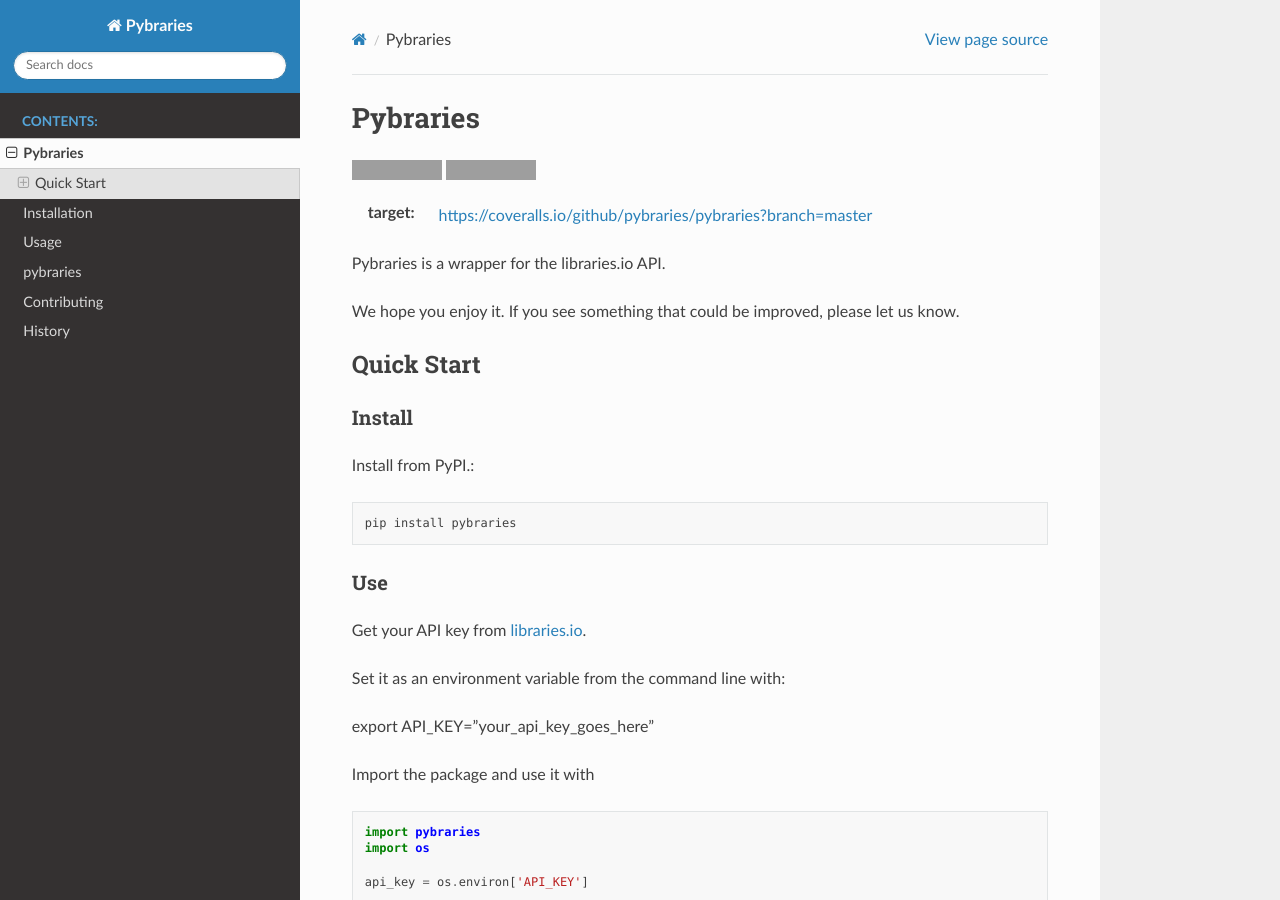
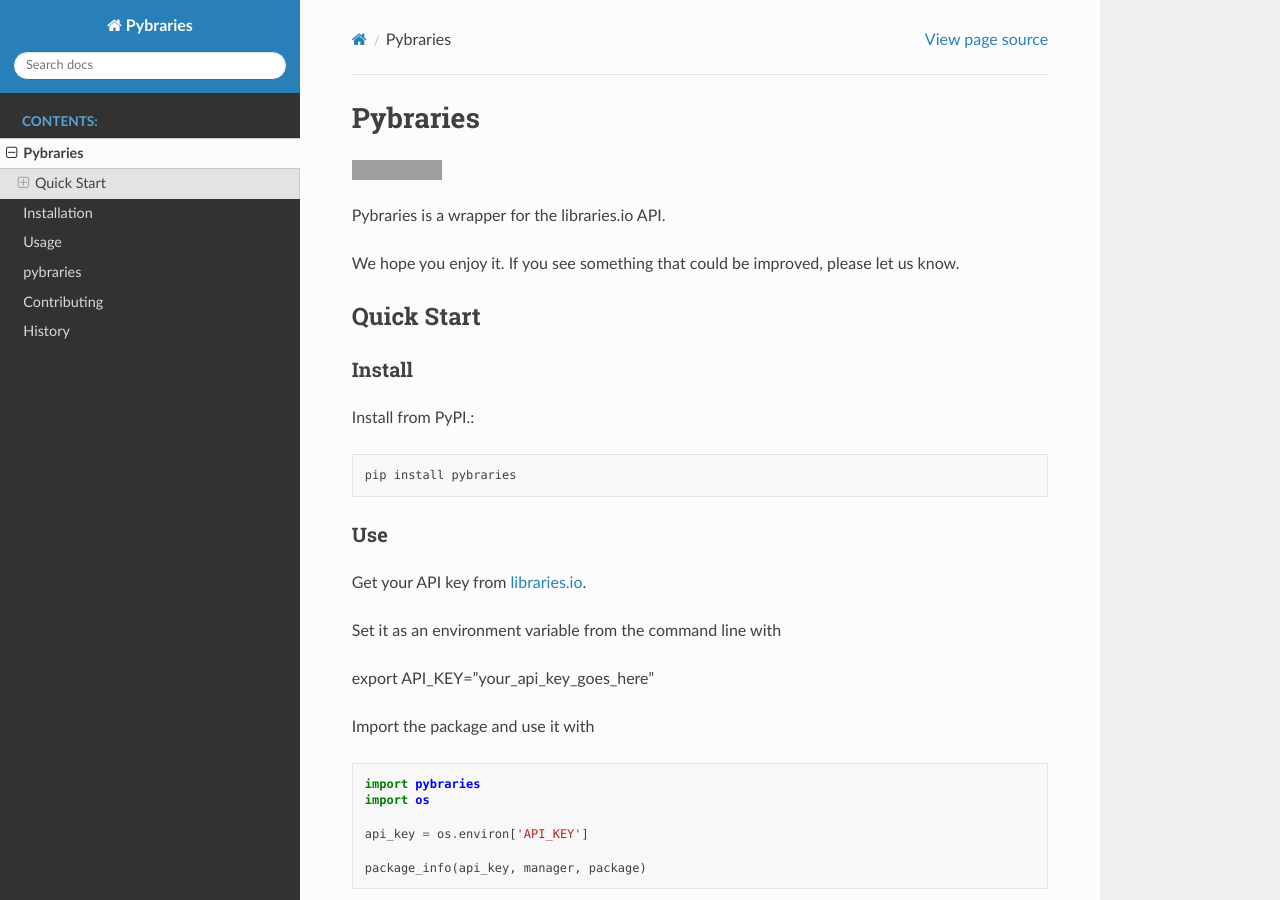
Before and after one commit to pybraries/pybraries, a Sphinx documentation site: the page built from docs/readme.rst, in a window 1280 px wide and 900 px high. Built offline with Sphinx 7.4.7 and the Read the Docs theme 2.0.0, drawn with Linux system fonts in a browser that asks for light colours; grey boxes are pictures that could not be loaded.

Commit message:
updates;

```diff
--- a/docs/modules.rst
+++ b/docs/modules.rst
@@ -1,7 +1,7 @@
 pybraries
 =============
 
-.. automodule:: pybraries
+.. automodule:: pybraries.wrapper
     :members:
 
 .. toctree::
--- a/docs/readme.rst
+++ b/docs/readme.rst
@@ -2,10 +2,7 @@
 Pybraries
 =============
 
-.. image:: https://img.shields.io/github/license/pybraries/pybraries.svg   :alt: GitHub license   :target: https://github.com/pybraries/pybraries/blob/master/LICENSE
-
-.. image:: https://coveralls.io/repos/github/pybraries/pybraries/badge.svg?branch=master
-:target: https://coveralls.io/github/pybraries/pybraries?branch=master
+.. image:: https://coveralls.io/repos/github/pybraries/pybraries/badge.svg?branch=master :alt: coveralls  :target: https://coveralls.io/github/pybraries/pybraries?branch=master
 
 Pybraries is a wrapper for the libraries.io API.
 
@@ -26,7 +23,7 @@
 
 Get your API key from `libraries.io`_.
 
-Set it as an environment variable from the command line with::
+Set it as an environment variable from the command line with ::
 
 export API_KEY="your_api_key_goes_here"
 
```
